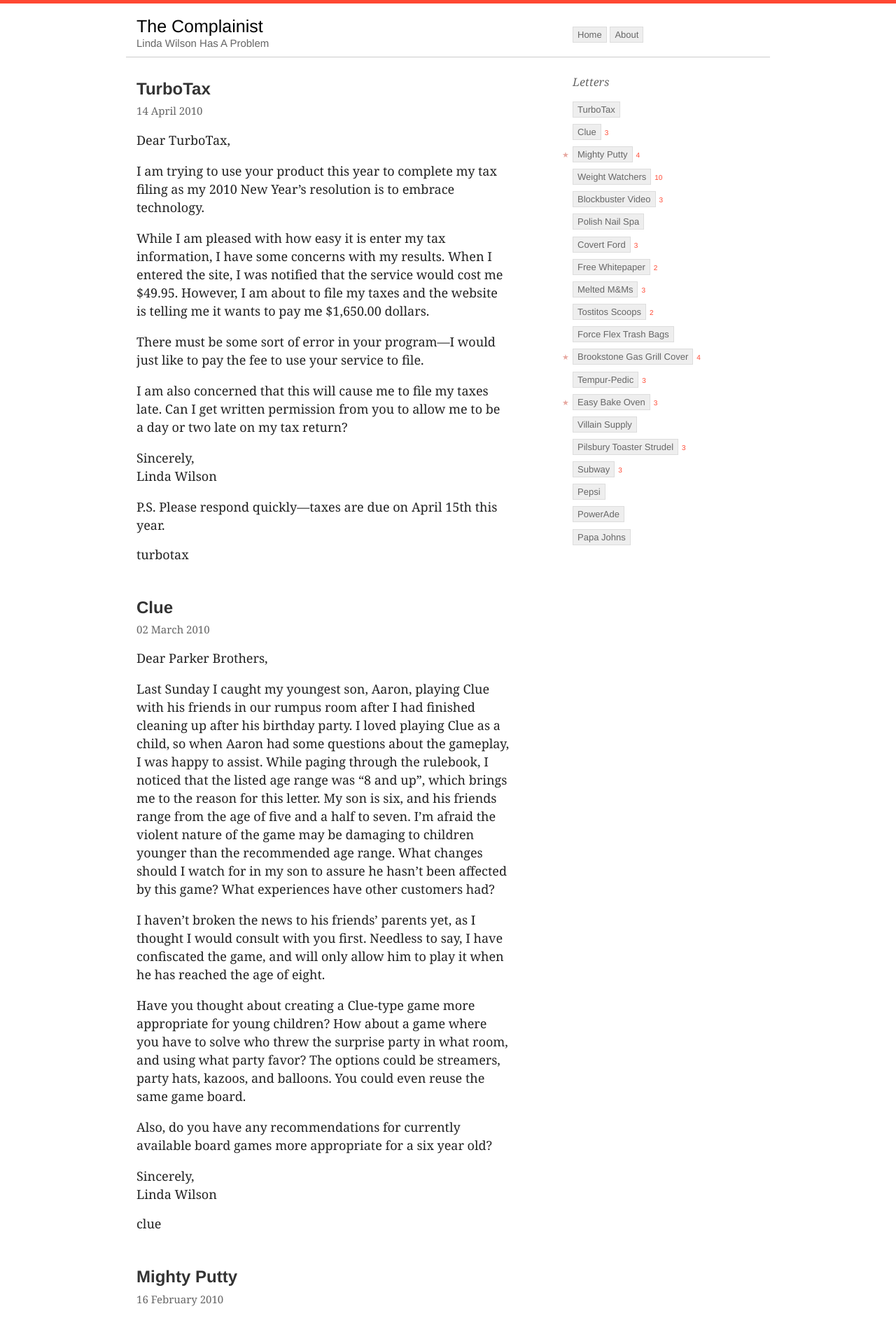
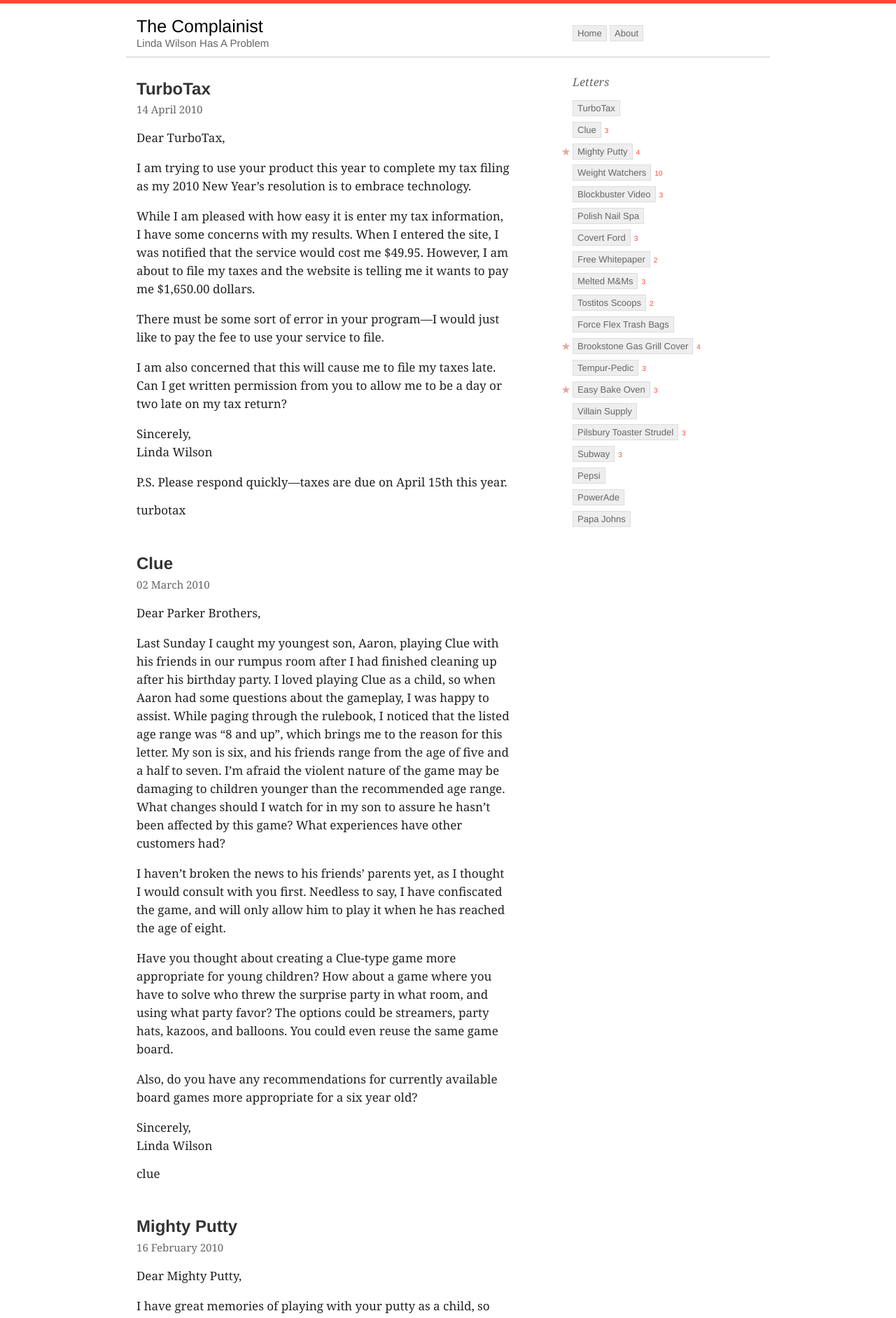
Before and after one commit to jkeen/sincerelylindawilson.com, a Jekyll site: the page built from index.html, in a window 1280 px wide. Shown: the top 1883 px of the page at 70% size. Built offline with Jekyll 4.4.1, drawn with Linux system fonts in a browser that asks for light colours; nearby versions of some CDN libraries; Markdown is read by kramdown in place of the engine named in the settings.

Commit message:
Add star image, fix font size for windows

```diff
--- a/css/style.css
+++ b/css/style.css
@@ -205,7 +205,7 @@
    ================== */
 
 body{
-  font-size: 18px;
+  font-size: 17px;
   font-family: Georgia, Times New Roman;
   border-top:5px solid #FF4833;
 }
@@ -350,11 +350,15 @@
 }
 
 .letter-list li.favorite:before {
+  display:block;
+  content:" ";
   position:absolute;
   left:-15px;
-  top:7px;
-  content:"★";
+  top:5px;
+  background:transparent url(/images/star.png) no-repeat;
   font-size:11px;
+  width:15px;
+  height:15px;
   color:#E7A8A0;
   margin-right:5px;
 }
```
Also changed, not shown: images/star.png (added), 14 other files.
